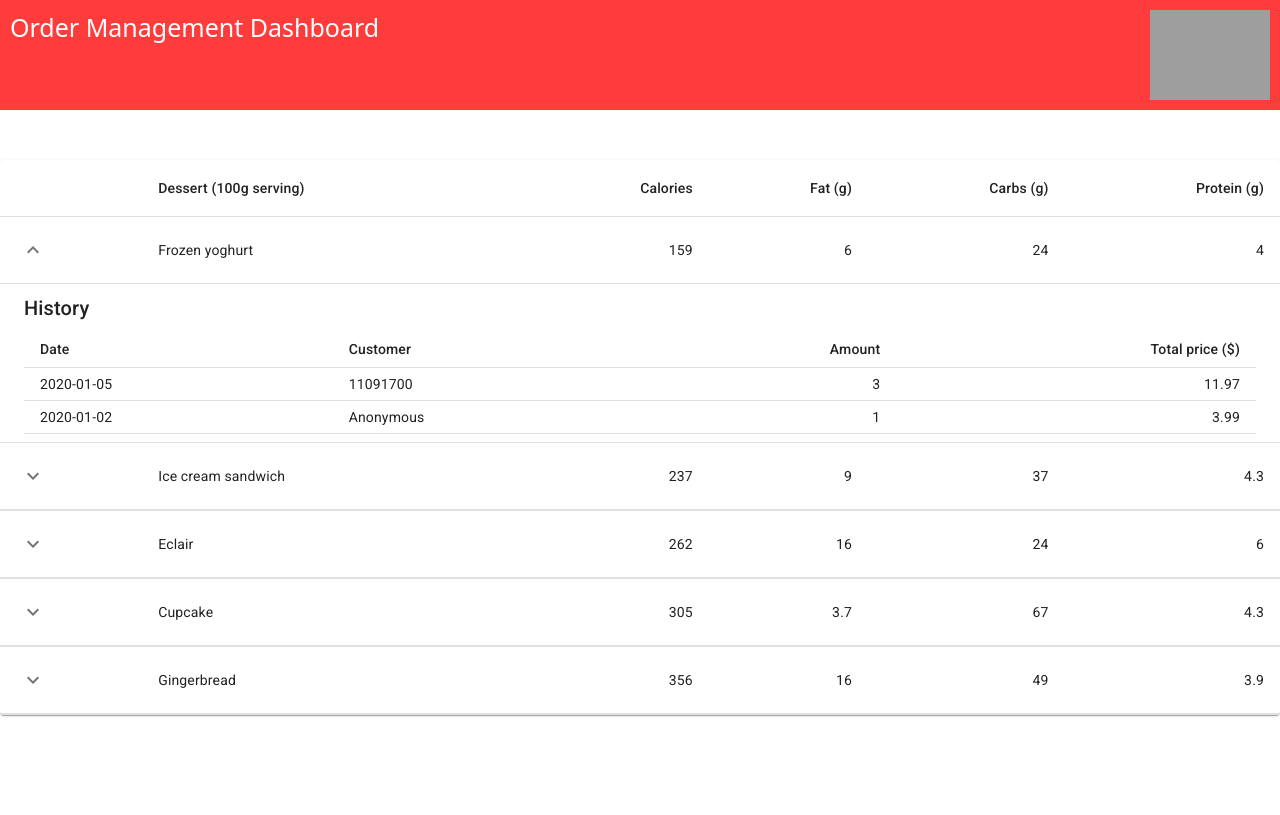
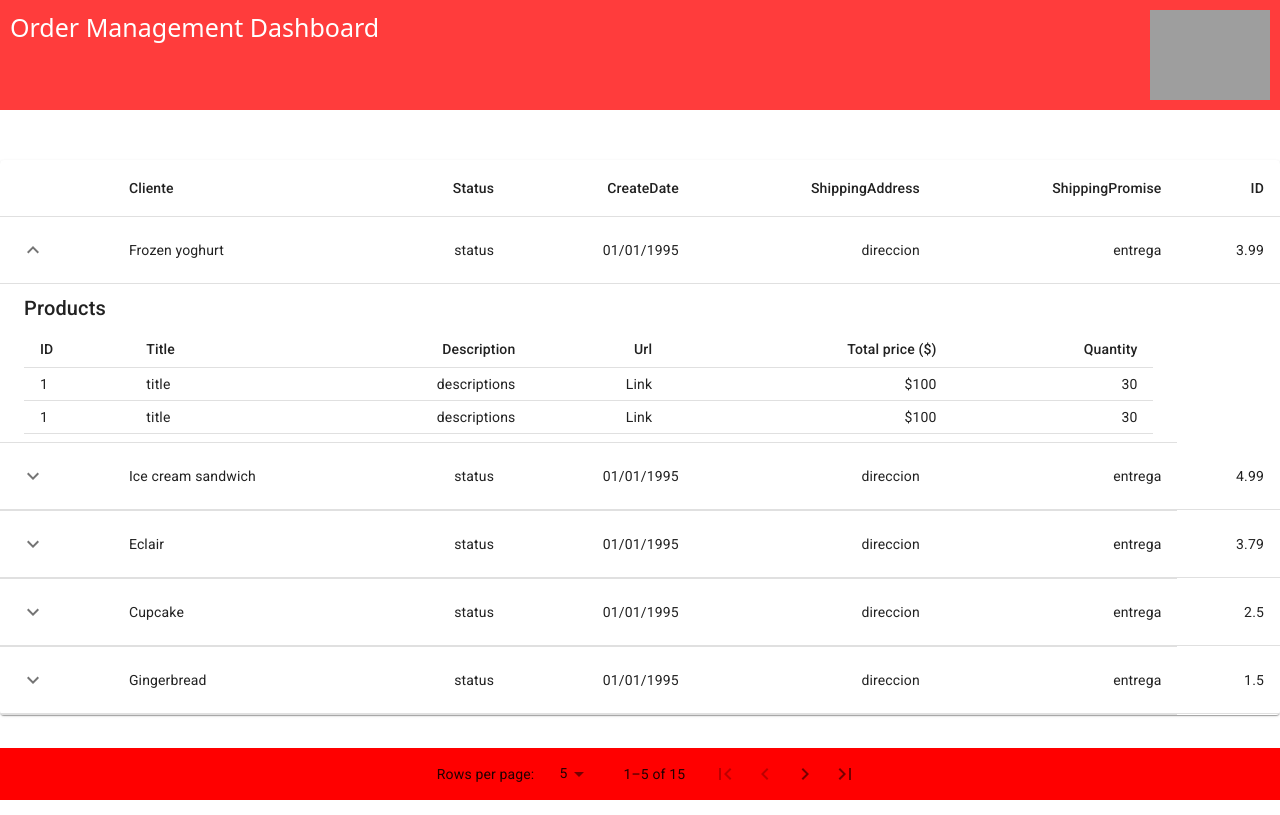
Before and after one commit to MNATorres/order-management-dashboard, a React (Vite) app: page / in a window 1280 px wide. Both pictures are taken after a click on the button 33 px from the left and 250 px from the top of the page. Built offline with nearby package versions, Linux system fonts and the light colour scheme; grey boxes are pictures that could not be loaded.

Commit message:
Update table columns in OrderList component

```diff
--- a/src/App.module.scss
+++ b/src/App.module.scss
@@ -6,4 +6,5 @@
 .container {
   font-family: system-ui, -apple-system, BlinkMacSystemFont, "Segoe UI", Roboto,
     Oxygen, Ubuntu, Cantarell, "Open Sans", "Helvetica Neue", sans-serif;
+    margin-bottom: 100px;
 }
--- a/src/App.tsx
+++ b/src/App.tsx
@@ -1,6 +1,7 @@
 import OrderListContainer from "./containers/OrderListContainer";
 import styles from "./App.module.scss";
 import Header from "./components/Header/Header";
+import OrderDetailsContainer from "./containers/OrderDetailsContainer";
 
 function App() {
   return (
--- a/src/components/Header/styles.module.scss
+++ b/src/components/Header/styles.module.scss
@@ -11,4 +11,5 @@
 
   .logo{
       width: 120px;
+      object-fit: contain;
   }
--- a/src/components/OrderList/OrderList.tsx
+++ b/src/components/OrderList/OrderList.tsx
@@ -1,43 +1,137 @@
-import * as React from 'react';
-import Box from '@mui/material/Box';
-import Collapse from '@mui/material/Collapse';
-import IconButton from '@mui/material/IconButton';
-import Table from '@mui/material/Table';
-import TableBody from '@mui/material/TableBody';
-import TableCell from '@mui/material/TableCell';
-import TableContainer from '@mui/material/TableContainer';
-import TableHead from '@mui/material/TableHead';
-import TableRow from '@mui/material/TableRow';
-import Typography from '@mui/material/Typography';
-import Paper from '@mui/material/Paper';
-import KeyboardArrowDownIcon from '@mui/icons-material/KeyboardArrowDown';
-import KeyboardArrowUpIcon from '@mui/icons-material/KeyboardArrowUp';
+import * as React from "react";
+import { useTheme } from "@mui/material/styles";
+import Box from "@mui/material/Box";
+import Collapse from "@mui/material/Collapse";
+import IconButton from "@mui/material/IconButton";
+import Table from "@mui/material/Table";
+import TableBody from "@mui/material/TableBody";
+import TableCell from "@mui/material/TableCell";
+import TableContainer from "@mui/material/TableContainer";
+import TableHead from "@mui/material/TableHead";
+import TableRow from "@mui/material/TableRow";
+import Typography from "@mui/material/Typography";
+import Paper from "@mui/material/Paper";
+import KeyboardArrowDownIcon from "@mui/icons-material/KeyboardArrowDown";
+import KeyboardArrowUpIcon from "@mui/icons-material/KeyboardArrowUp";
+import {
+  KeyboardArrowLeft,
+  KeyboardArrowRight,
+} from "@mui/icons-material";
+import FirstPageIcon from "@mui/icons-material/FirstPage";
+import LastPageIcon from "@mui/icons-material/LastPage";
+import { TableFooter, TablePagination } from "@mui/material";
+
+interface TablePaginationActionsProps {
+  count: number;
+  page: number;
+  rowsPerPage: number;
+  onPageChange: (
+    event: React.MouseEvent<HTMLButtonElement>,
+    newPage: number
+  ) => void;
+}
+
+function TablePaginationActions(props: TablePaginationActionsProps) {
+  const theme = useTheme();
+  const { count, page, rowsPerPage, onPageChange } = props;
+
+  const handleFirstPageButtonClick = (
+    event: React.MouseEvent<HTMLButtonElement>
+  ) => {
+    onPageChange(event, 0);
+  };
+
+  const handleBackButtonClick = (
+    event: React.MouseEvent<HTMLButtonElement>
+  ) => {
+    onPageChange(event, page - 1);
+  };
+
+  const handleNextButtonClick = (
+    event: React.MouseEvent<HTMLButtonElement>
+  ) => {
+    onPageChange(event, page + 1);
+  };
+
+  const handleLastPageButtonClick = (
+    event: React.MouseEvent<HTMLButtonElement>
+  ) => {
+    onPageChange(event, Math.max(0, Math.ceil(count / rowsPerPage) - 1));
+  };
+
+  return (
+    <Box sx={{ flexShrink: 0, ml: 2.5 }}>
+      <IconButton
+        onClick={handleFirstPageButtonClick}
+        disabled={page === 0}
+        aria-label="first page"
+      >
+        {theme.direction === "rtl" ? <LastPageIcon /> : <FirstPageIcon />}
+      </IconButton>
+      <IconButton
+        onClick={handleBackButtonClick}
+        disabled={page === 0}
+        aria-label="previous page"
+      >
+        {theme.direction === "rtl" ? (
+          <KeyboardArrowRight />
+        ) : (
+          <KeyboardArrowLeft />
+        )}
+      </IconButton>
+      <IconButton
+        onClick={handleNextButtonClick}
+        disabled={page >= Math.ceil(count / rowsPerPage) - 1}
+        aria-label="next page"
+      >
+        {theme.direction === "rtl" ? (
+          <KeyboardArrowLeft />
+        ) : (
+          <KeyboardArrowRight />
+        )}
+      </IconButton>
+      <IconButton
+        onClick={handleLastPageButtonClick}
+        disabled={page >= Math.ceil(count / rowsPerPage) - 1}
+        aria-label="last page"
+      >
+        {theme.direction === "rtl" ? <FirstPageIcon /> : <LastPageIcon />}
+      </IconButton>
+    </Box>
+  );
+}
 
 function createData(
-  name: string,
-  calories: number,
-  fat: number,
-  carbs: number,
-  protein: number,
-  price: number,
+  cliente: string,
+  status: string,
+  createDate: string,
+  shippingAddress: string,
+  shippingPromise: string,
+  id: number
 ) {
   return {
-    name,
-    calories,
-    fat,
-    carbs,
-    protein,
-    price,
-    history: [
+    cliente,
+    status,
+    createDate,
+    shippingAddress,
+    shippingPromise,
+    id,
+    products: [
       {
-        date: '2020-01-05',
-        customerId: '11091700',
-        amount: 3,
+        id: 1,
+        title: "title",
+        description: "descriptions",
+        url: "Link",
+        price: "$100",
+        quantity: 30
       },
       {
-        date: '2020-01-02',
-        customerId: 'Anonymous',
-        amount: 1,
+        id: 1,
+        title: "title",
+        description: "descriptions",
+        url: "Link",
+        price: "$100",
+        quantity: 30
       },
     ],
   };
@@ -49,7 +143,7 @@ function Row(props: { row: ReturnType<typeof createData> }) {
 
   return (
     <React.Fragment>
-      <TableRow sx={{ '& > *': { borderBottom: 'unset' } }}>
+      <TableRow sx={{ "& > *": { borderBottom: "unset" } }}>
         <TableCell>
           <IconButton
             aria-label="expand row"
@@ -60,40 +154,44 @@ function Row(props: { row: ReturnType<typeof createData> }) {
           </IconButton>
         </TableCell>
         <TableCell component="th" scope="row">
-          {row.name}
+          {row.cliente}
         </TableCell>
-        <TableCell align="right">{row.calories}</TableCell>
-        <TableCell align="right">{row.fat}</TableCell>
-        <TableCell align="right">{row.carbs}</TableCell>
-        <TableCell align="right">{row.protein}</TableCell>
+        <TableCell align="right">{row.status}</TableCell>
+        <TableCell align="right">{row.createDate}</TableCell>
+        <TableCell align="right">{row.shippingAddress}</TableCell>
+        <TableCell align="right">{row.shippingPromise}</TableCell>
+        <TableCell align="right">{row.id}</TableCell>
       </TableRow>
       <TableRow>
         <TableCell style={{ paddingBottom: 0, paddingTop: 0 }} colSpan={6}>
           <Collapse in={open} timeout="auto" unmountOnExit>
             <Box sx={{ margin: 1 }}>
               <Typography variant="h6" gutterBottom component="div">
-                History
+                Products
               </Typography>
               <Table size="small" aria-label="purchases">
                 <TableHead>
                   <TableRow>
-                    <TableCell>Date</TableCell>
-                    <TableCell>Customer</TableCell>
-                    <TableCell align="right">Amount</TableCell>
+                    <TableCell>ID</TableCell>
+                    <TableCell>Title</TableCell>
+                    <TableCell align="right">Description</TableCell>
+                    <TableCell align="right">Url</TableCell>
                     <TableCell align="right">Total price ($)</TableCell>
+                    <TableCell align="right">Quantity</TableCell>
                   </TableRow>
                 </TableHead>
                 <TableBody>
-                  {row.history.map((historyRow) => (
-                    <TableRow key={historyRow.date}>
+                  {row.products.map((productRow) => (
+                    <TableRow key={Math.random()}>
                       <TableCell component="th" scope="row">
-                        {historyRow.date}
+                        {productRow.id}
                       </TableCell>
-                      <TableCell>{historyRow.customerId}</TableCell>
-                      <TableCell align="right">{historyRow.amount}</TableCell>
-                      <TableCell align="right">
-                        {Math.round(historyRow.amount * row.price * 100) / 100}
-                      </TableCell>
+                      <TableCell>{productRow.title}</TableCell>
+                      <TableCell align="right">{productRow.description}</TableCell>
+                      <TableCell align="right">{productRow.url}</TableCell>
+                      <TableCell align="right">{productRow.price}</TableCell>
+                      <TableCell align="right">{productRow.quantity}</TableCell>
+
                     </TableRow>
                   ))}
                 </TableBody>
@@ -107,32 +205,93 @@ function Row(props: { row: ReturnType<typeof createData> }) {
 }
 
 const rows = [
-  createData('Frozen yoghurt', 159, 6.0, 24, 4.0, 3.99),
-  createData('Ice cream sandwich', 237, 9.0, 37, 4.3, 4.99),
-  createData('Eclair', 262, 16.0, 24, 6.0, 3.79),
-  createData('Cupcake', 305, 3.7, 67, 4.3, 2.5),
-  createData('Gingerbread', 356, 16.0, 49, 3.9, 1.5),
+  createData("Frozen yoghurt", 'status', '01/01/1995', 'direccion', 'entrega', 3.99),
+  createData("Ice cream sandwich", 'status', '01/01/1995', 'direccion', 'entrega', 4.99),
+  createData("Eclair", 'status', '01/01/1995','direccion', 'entrega', 3.79),
+  createData("Cupcake", 'status', '01/01/1995', 'direccion', 'entrega', 2.5),
+  createData("Gingerbread", 'status', '01/01/1995', 'direccion', 'entrega', 1.5),
+  createData("Matias", 'status', '01/01/1995', 'direccion', 'entrega', 3.99),
+  createData("Isdasasasandwich", 'status', '01/01/1995', 'direccion', 'entrega', 4.99),
+  createData("Ecl", 'status', '01/01/1995', 'direccion', 'entrega', 3.79),
+  createData("cake", 'status', '01/01/1995','direccion', 'entrega', 2.5),
+  createData("Gerbrd", 'status', '01/01/1995', 'direccion', 'entrega', 1.5),
+  createData("yoghurt", 'status', '01/01/1995', 'direccion', 'entrega', 3.99),
+  createData("esandwich", 'status', '01/01/1995', 'direccion', 'entrega', 4.99),
+  createData("Eir", 'status', '01/01/1995', 'direccion', 'entrega', 3.79),
+  createData("Cake", 'status', '01/01/1995', 'direccion', 'entrega', 2.5),
+  createData("rbread", 'status', '01/01/1995','direccion', 'entrega', 1.5),
 ];
 
 export default function OrderList() {
+  const [page, setPage] = React.useState(0);
+  const [rowsPerPage, setRowsPerPage] = React.useState(5);
+
+  const handleChangePage = (
+    event: React.MouseEvent<HTMLButtonElement> | null,
+    newPage: number
+  ) => {
+    setPage(newPage);
+  };
+
+  const handleChangeRowsPerPage = (
+    event: React.ChangeEvent<HTMLInputElement | HTMLTextAreaElement>
+  ) => {
+    setRowsPerPage(parseInt(event.target.value, 10));
+    setPage(0);
+  };
+
   return (
     <TableContainer component={Paper}>
       <Table aria-label="collapsible table">
         <TableHead>
           <TableRow>
             <TableCell />
-            <TableCell>Dessert (100g serving)</TableCell>
-            <TableCell align="right">Calories</TableCell>
-            <TableCell align="right">Fat&nbsp;(g)</TableCell>
-            <TableCell align="right">Carbs&nbsp;(g)</TableCell>
-            <TableCell align="right">Protein&nbsp;(g)</TableCell>
+            <TableCell>Cliente</TableCell>
+            <TableCell align="right">Status</TableCell>
+            <TableCell align="right">CreateDate</TableCell>
+            <TableCell align="right">ShippingAddress</TableCell>
+            <TableCell align="right">ShippingPromise</TableCell>
+            <TableCell align="right">ID</TableCell>
           </TableRow>
         </TableHead>
-        <TableBody>
-          {rows.map((row) => (
-            <Row key={row.name} row={row} />
+        <TableBody sx={{marginBottom: 10}}>
+          {(rowsPerPage > 0
+            ? rows.slice(page * rowsPerPage, page * rowsPerPage + rowsPerPage)
+            : rows
+          ).map((row) => (
+            <Row key={row.cliente} row={row} />
           ))}
         </TableBody>
+        <TableFooter
+          sx={{
+            position: "fixed",
+            bottom: 0,
+            width: "100%",
+            background: "red",
+            display: "flex",
+            justifyContent: "center",
+          }}
+        >
+          <TableRow>
+            <TablePagination
+              sx={{ borderBottom: 0 }}
+              rowsPerPageOptions={[5, 10, 25, { label: "All", value: -1 }]}
+              colSpan={3}
+              count={rows.length}
+              rowsPerPage={rowsPerPage}
+              page={page}
+              SelectProps={{
+                inputProps: {
+                  "aria-label": "rows per page",
+                },
+                native: true,
+              }}
+              onPageChange={handleChangePage}
+              onRowsPerPageChange={handleChangeRowsPerPage}
+              ActionsComponent={TablePaginationActions}
+            />
+          </TableRow>
+        </TableFooter>
       </Table>
     </TableContainer>
   );
--- a/src/containers/OrderDetailsContainer.tsx
+++ b/src/containers/OrderDetailsContainer.tsx
@@ -1,9 +1,9 @@
-import React from 'react'
+import OrderDetails from "../components/OrderDetails/OrderDetails";
 
 export default function OrderDetailsContainer() {
   return (
     <div>
-
+      <OrderDetails />
     </div>
-  )
+  );
 }
--- a/src/containers/OrderListContainer.tsx
+++ b/src/containers/OrderListContainer.tsx
@@ -1,10 +1,9 @@
-import React from 'react'
-import OrderList from '../components/OrderList/OrderList'
+import OrderList from "../components/OrderList/OrderList";
 
 export default function OrderListContainer() {
   return (
     <div>
       <OrderList />
     </div>
-  )
+  );
 }
```
